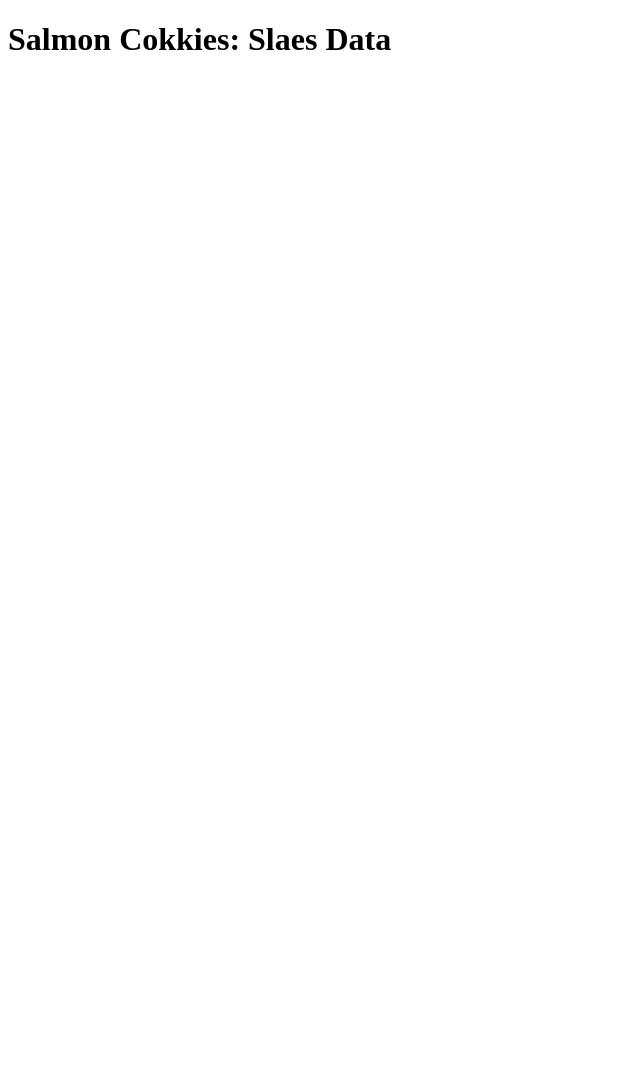
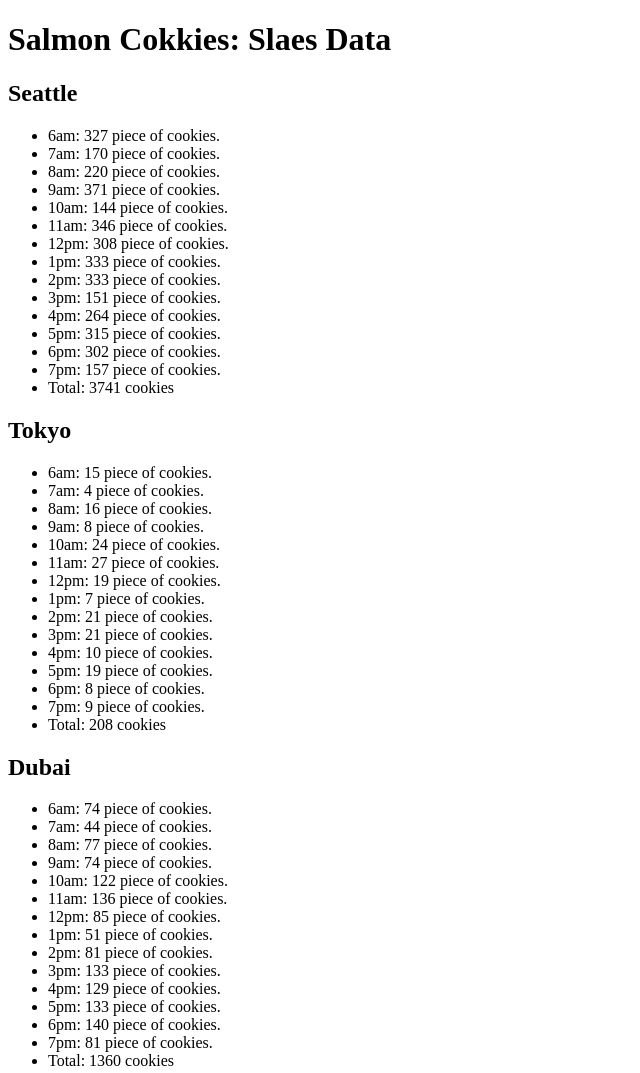
Before and after one commit to SondosNasrallah/cookie-stand, a plain HTML site: page sales.html in a window 1280 px wide. Shown: the top 1073 px of the page, without its empty margins (0-640 px from the left). Before the commit the page ends 800 px from the top, so only its background shows below. Drawn offline with Linux system fonts and the light colour scheme.

Commit message:
Final Edition

```diff
--- a/js/app.js
+++ b/js/app.js
@@ -12,58 +12,64 @@ const hours=['6am', '7am', '8am', '9am', '10am', '11am', '12pm', '1pm', '2pm', '
     avgCok: 6.3,
     cusEachHr: [],
     cokEachHr: [],
-    allcookieshops: 0,
+    total: 0,
 
     // # of Customers per hour
-    numCusHr: function () {
-        for (let i = 0; i< hours.length; i++) {
+
+     calcnumCusHr: function () {
+        for (let i = 0; i < hours.length; i++) {
             // to push random values into the empty cokEachHr arrary
-            this.cusEachHr.push(random( this.minCus, this.maxCus));
-
-
+            this.cusEachHr.push(random(this.minCus, this.maxCus));
         }
     },
-    numCokHr: function () {
+     calcnumCokHr: function () {
      for (let i = 0; i < hours.length; i++) {
          this.cokEachHr.push(Math.floor(this.cusEachHr[i] * this.avgCok));
-         this.allcookieshops += this.cokEachHr[i];
+         this.total += this.cokEachHr[i]; //Total
       }
 
     },
     render : function() {
-     let Parent= document.getElementById('firstitem');
-     console.log(Parent);
 
-     let aboutShop = document.createElement('h2');
-     Parent.appendChild(aboutShop);
-     aboutShop.textcontent=this.cityName;
+        let parent = document.getElementById("parent");
+        console.log(parent);
+        let header2 = document.createElement("h2");
+
+         parent.appendChild(header2);
+
+         header2.textContent = this.cityName;
+
+
+
 
      // create UL
      let unorderedList = document.createElement('ul');
-     Parent.appendChild(unorderedList);
+     parent.appendChild(unorderedList);
 
      for (let i = 0; i < hours.length; i++) {
          let listItem = document.createElement('li');
          unorderedList.appendChild(listItem);
-
-      listItem.textcontent= `Total: ${this.allcookieshops} piece of cookies.`
+         listItem.textContent= `${hours[i]}: ${this.cokEachHr[i]} piece of cookies.`
 
 
      }
+     let totalItem = document.createElement('li');
+     unorderedList.appendChild(totalItem);
+     totalItem.textContent = `Total: ${this.total} cookies`
 
     }
 }
 
 console.log(seattle);
-seattle.numCusHr();
-seattle.numCokHr();
+seattle.calcnumCusHr();
+seattle.calcnumCokHr();
 seattle.render();
 
 
 
 /* ****************************************************************************************************************** */
 
-// Tokyo
+// // Tokyo
   const tokyo = {
     cityName:'Tokyo',
     minCus: 3,
@@ -71,56 +77,63 @@ seattle.render();
     avgCok: 1.2,
     cusEachHr: [],
     cokEachHr: [],
-        allcookieshops: 0,
+    total: 0,
 
     // # of Customers per hour
-        numCusHr: function () {
-            for (let i = 0; i< hours.length; i++) {
+
+     calcnumCusHr: function () {
+        for (let i = 0; i < hours.length; i++) {
             // to push random values into the empty cokEachHr arrary
-                this.cusEachHr.push(random( this.minCus, this.maxCus));
-
-
+            this.cusEachHr.push(random(this.minCus, this.maxCus));
         }
     },
-        numCokHr: function () {
+     calcnumCokHr: function () {
      for (let i = 0; i < hours.length; i++) {
          this.cokEachHr.push(Math.floor(this.cusEachHr[i] * this.avgCok));
-             this.allcookieshops += this.cokEachHr[i];
+         this.total += this.cokEachHr[i]; //Total
       }
 
     },
     render : function() {
-         let Parent= document.getElementById('firstitem');
-         console.log(Parent);
 
-         let aboutShop = document.createElement('h2');
-         Parent.appendChild(aboutShop);
-         aboutShop.textcontent=this.cityName;
+        let parent = document.getElementById("parent");
+        console.log(parent);
+        let header2 = document.createElement("h2");
+
+         parent.appendChild(header2);
+
+         header2.textContent = this.cityName;
+
+
+
 
      // create UL
      let unorderedList = document.createElement('ul');
-         Parent.appendChild(unorderedList);
+     parent.appendChild(unorderedList);
 
      for (let i = 0; i < hours.length; i++) {
          let listItem = document.createElement('li');
          unorderedList.appendChild(listItem);
-
-          listItem.textcontent= `Total: ${this.allcookieshops} piece of cookies.`
+         listItem.textContent= `${hours[i]}: ${this.cokEachHr[i]} piece of cookies.`
 
 
      }
+     let totalItem = document.createElement('li');
+     unorderedList.appendChild(totalItem);
+     totalItem.textContent = `Total: ${this.total} cookies`
 
     }
 }
 
 console.log(tokyo);
-    tokyo.numCusHr();
-    tokyo.numCokHr();
+tokyo.calcnumCusHr();
+tokyo.calcnumCokHr();
 tokyo.render();
 
-   /* ************************************************************************************************************** */
 
-   // Dubai
+//    /* ************************************************************************************************************** */
+
+//    // Dubai
 const dubai = {
     cityName:'Dubai',
     minCus: 11,
@@ -128,57 +141,66 @@ seattle.render();
     avgCok: 3.7,
     cusEachHr: [],
     cokEachHr: [],
-    allcookieshops: 0,
+    total: 0,
 
     // # of Customers per hour
-    numCusHr: function () {
-        for (let i = 0; i< hours.length; i++) {
+
+     calcnumCusHr: function () {
+        for (let i = 0; i < hours.length; i++) {
             // to push random values into the empty cokEachHr arrary
-            this.cusEachHr.push(random( this.minCus, this.maxCus));
-
-
+            this.cusEachHr.push(random(this.minCus, this.maxCus));
         }
     },
-    numCokHr: function () {
+     calcnumCokHr: function () {
      for (let i = 0; i < hours.length; i++) {
          this.cokEachHr.push(Math.floor(this.cusEachHr[i] * this.avgCok));
-         this.allcookieshops += this.cokEachHr[i];
+         this.total += this.cokEachHr[i]; //Total
       }
 
     },
     render : function() {
-     let Parent= document.getElementById('firstitem');
-     console.log(Parent);
 
-     let aboutShop = document.createElement('h2');
-     Parent.appendChild(aboutShop);
-     aboutShop.textcontent=this.cityName;
+        let parent = document.getElementById("parent");
+        console.log(parent);
+        let header2 = document.createElement("h2");
+
+         parent.appendChild(header2);
+
+         header2.textContent = this.cityName;
+
+
+
 
      // create UL
      let unorderedList = document.createElement('ul');
-     Parent.appendChild(unorderedList);
+     parent.appendChild(unorderedList);
 
      for (let i = 0; i < hours.length; i++) {
          let listItem = document.createElement('li');
          unorderedList.appendChild(listItem);
-
-      listItem.textcontent= `Total: ${this.allcookieshops} piece of cookies.`
+         listItem.textContent= `${hours[i]}: ${this.cokEachHr[i]} piece of cookies.`
 
 
      }
+     let totalItem = document.createElement('li');
+     unorderedList.appendChild(totalItem);
+     totalItem.textContent = `Total: ${this.total} cookies`
 
     }
 }
 
 console.log(dubai);
-tokyo.numCusHr();
-dubai.numCokHr();
+dubai.calcnumCusHr();
+dubai.calcnumCokHr();
 dubai.render();
 
 
-/* ****************************************************************************************** */
 
-// Paris
+
+// /* ****************************************************************************************** */
+
+
+// // Paris
 const paris = {
     cityName:'Paris',
     minCus: 20,
@@ -186,109 +208,121 @@ const paris = {
     avgCok: 2.3,
     cusEachHr: [],
     cokEachHr: [],
-    allcookieshops: 0,
+    total: 0,
 
     // # of Customers per hour
-    numCusHr: function () {
-        for (let i = 0; i< hours.length; i++) {
+
+     calcnumCusHr: function () {
+        for (let i = 0; i < hours.length; i++) {
             // to push random values into the empty cokEachHr arrary
-            this.cusEachHr.push(random( this.minCus, this.maxCus));
-
-
+            this.cusEachHr.push(random(this.minCus, this.maxCus));
         }
     },
-    numCokHr: function () {
+     calcnumCokHr: function () {
      for (let i = 0; i < hours.length; i++) {
          this.cokEachHr.push(Math.floor(this.cusEachHr[i] * this.avgCok));
-         this.allcookieshops += this.cokEachHr[i];
+         this.total += this.cokEachHr[i]; //Total
       }
 
     },
     render : function() {
-     let Parent= document.getElementById('firstitem');
-     console.log(Parent);
 
-     let aboutShop = document.createElement('h2');
-     Parent.appendChild(aboutShop);
-     aboutShop.textcontent=this.cityName;
+        let parent = document.getElementById("parent");
+        console.log(parent);
+        let header2 = document.createElement("h2");
+
+         parent.appendChild(header2);
+
+         header2.textContent = this.cityName;
+
+
+
 
      // create UL
      let unorderedList = document.createElement('ul');
-     Parent.appendChild(unorderedList);
+     parent.appendChild(unorderedList);
 
      for (let i = 0; i < hours.length; i++) {
          let listItem = document.createElement('li');
          unorderedList.appendChild(listItem);
-
-      listItem.textcontent= `Total: ${this.allcookieshops} piece of cookies.`
+         listItem.textContent= `${hours[i]}: ${this.cokEachHr[i]} piece of cookies.`
 
 
      }
+     let totalItem = document.createElement('li');
+     unorderedList.appendChild(totalItem);
+     totalItem.textContent = `Total: ${this.total} cookies`
 
     }
 }
 
 console.log(paris);
-paris.numCusHr();
-paris.numCokHr();
+paris.calcnumCusHr();
+paris.calcnumCokHr();
 paris.render();
 
-/* ******************************************************************************************************************* */
-
-// Lima
+// /* ****************************************************************************************** */
+// // Lima
 const lima = {
     cityName:'Lima',
-    minCus: 3,
-    maxCus: 24,
-    avgCok: 1.2,
+    minCus: 23,
+    maxCus: 65,
+    avgCok: 6.3,
     cusEachHr: [],
     cokEachHr: [],
-    allcookieshops: 0,
+    total: 0,
 
     // # of Customers per hour
-    numCusHr: function () {
-        for (let i = 0; i< hours.length; i++) {
+
+     calcnumCusHr: function () {
+        for (let i = 0; i < hours.length; i++) {
             // to push random values into the empty cokEachHr arrary
-            this.cusEachHr.push(random( this.minCus, this.maxCus));
-
-
+            this.cusEachHr.push(random(this.minCus, this.maxCus));
         }
     },
-    numCokHr: function () {
+     calcnumCokHr: function () {
      for (let i = 0; i < hours.length; i++) {
          this.cokEachHr.push(Math.floor(this.cusEachHr[i] * this.avgCok));
-         this.allcookieshops += this.cokEachHr[i];
+         this.total += this.cokEachHr[i]; //Total
       }
 
     },
     render : function() {
-     let Parent= document.getElementById('firstitem');
-     console.log(Parent);
 
-     let aboutShop = document.createElement('h2');
-     Parent.appendChild(aboutShop);
-     aboutShop.textcontent=this.cityName;
+        let parent = document.getElementById("parent");
+        console.log(parent);
+        let header2 = document.createElement("h2");
+
+         parent.appendChild(header2);
+
+         header2.textContent = this.cityName;
+
+
+
 
      // create UL
      let unorderedList = document.createElement('ul');
-     Parent.appendChild(unorderedList);
+     parent.appendChild(unorderedList);
 
      for (let i = 0; i < hours.length; i++) {
          let listItem = document.createElement('li');
          unorderedList.appendChild(listItem);
-
-      listItem.textcontent= `Total: ${this.allcookieshops} piece of cookies.`
+         listItem.textContent= `${hours[i]}: ${this.cokEachHr[i]} piece of cookies.`
 
 
      }
+     let totalItem = document.createElement('li');
+     unorderedList.appendChild(totalItem);
+     totalItem.textContent = `Total: ${this.total} cookies`
 
     }
 }
 
 console.log(lima);
-lima.numCusHr();
-lima.numCokHr();
+lima.calcnumCusHr();
+lima.calcnumCokHr();
 lima.render();
+
 
 
 function random (min,max){
```
Also changed, not shown: sales.html (+1 -0 lines). Lines whose indentation alone changed are shown as unchanged.
